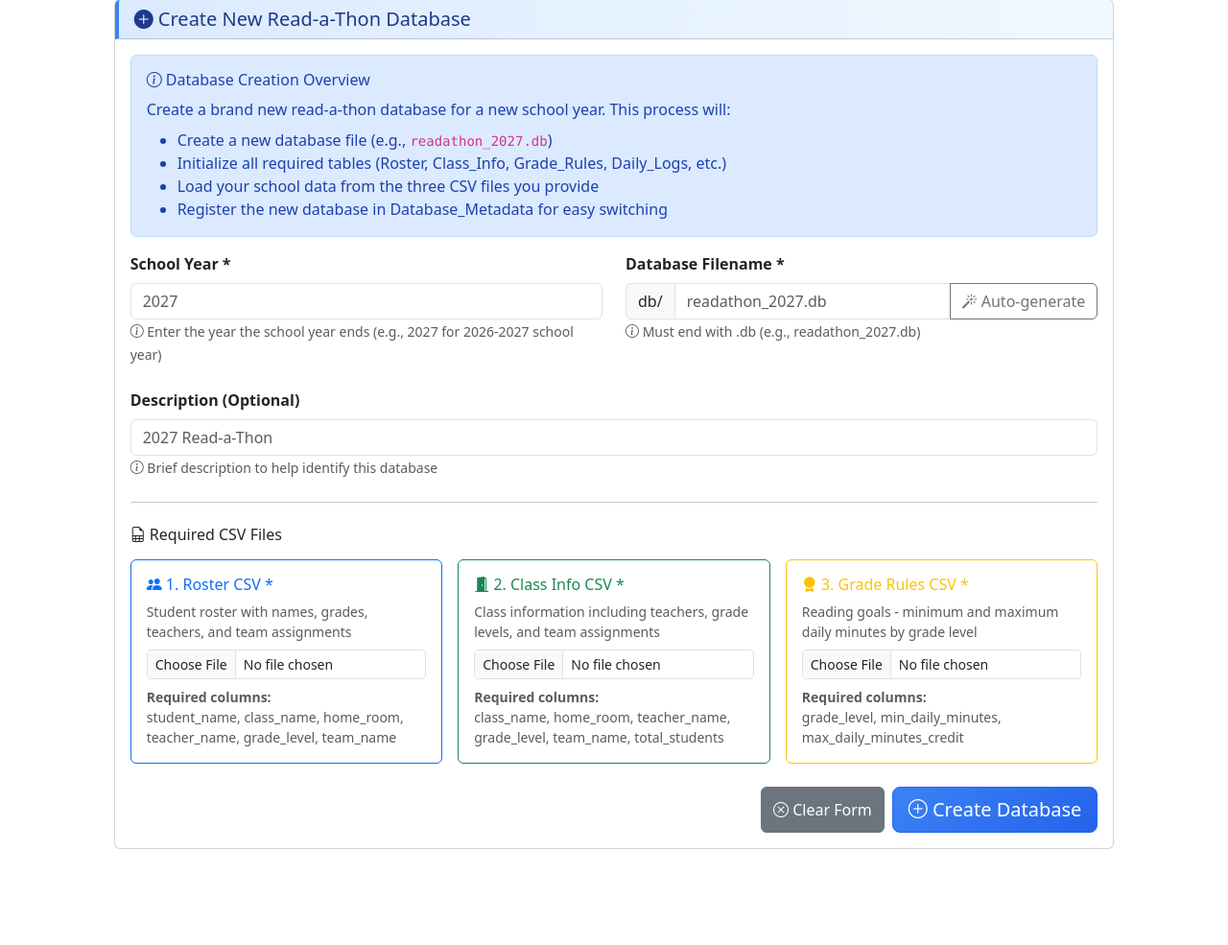
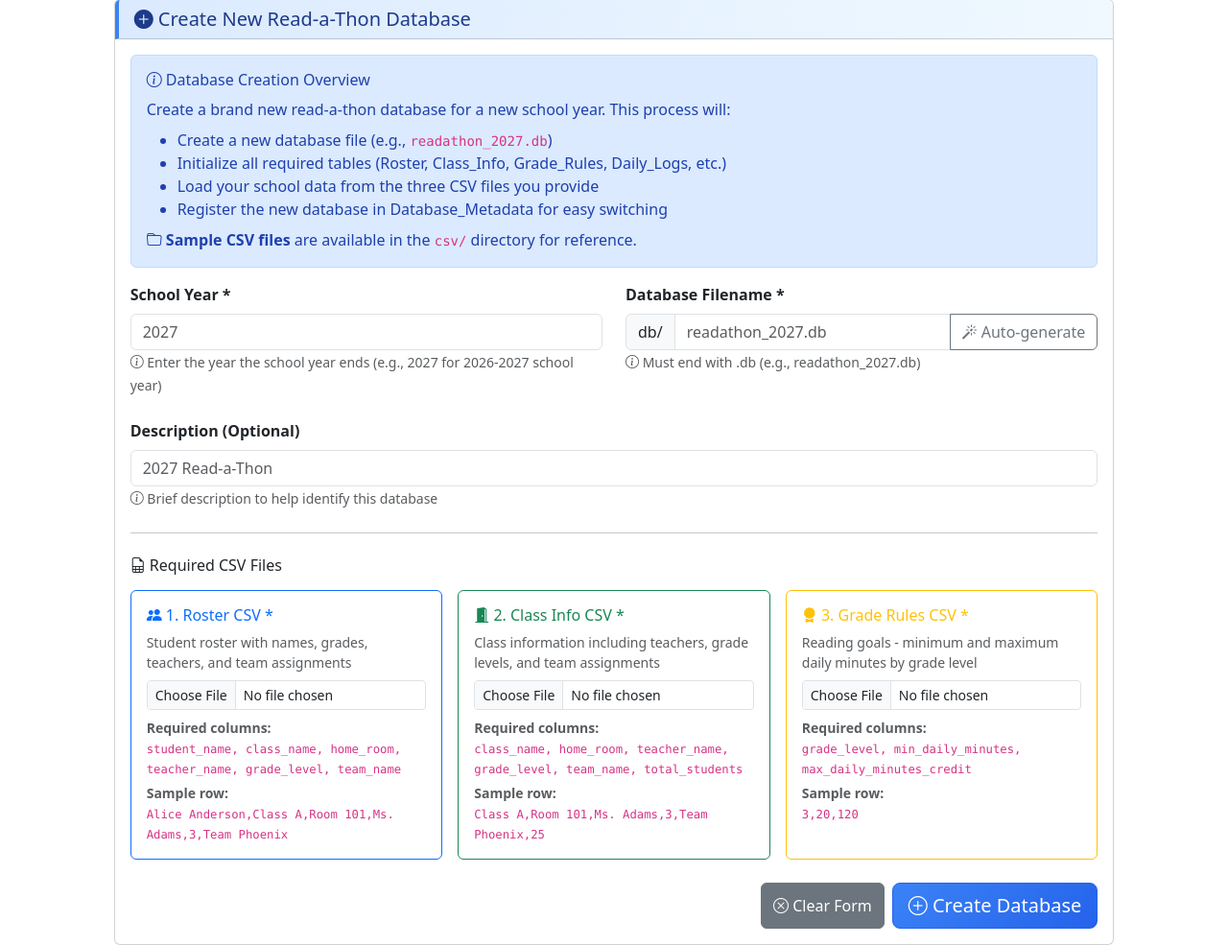
Before and after one commit to stevensouza/readathon, a Flask app: page /admin in a window 1280 px wide, after a click on "Database Creation". Shown: the part 251-1236 px from the top of the page at 96% size. Before the commit the page ends 1136 px from the top, so only its background shows below. Run offline with Flask 3, Linux system fonts and the light colour scheme; data comes from the database, SQL or seed files in the repository; data that the repository does not hold is empty; some libraries are stand-ins or nearby versions.

Commit message:
Improve Database Creation UI with sample rows and CSV reference
- Added sample row examples for each CSV upload (Roster, Class Info, Grade Rules)
- Wrapped required columns in <code> tags for better readability
- Added note about sample CSV files in csv/ directory
- Improved user guidance for CSV format requirements

🤖 Generated with Claude Code

Co-Authored-By: Claude <noreply@anthropic.com>

```diff
--- a/templates/admin.html
+++ b/templates/admin.html
@@ -293,12 +293,15 @@
                         <div class="alert alert-info">
                             <h6 class="alert-heading"><i class="bi bi-info-circle"></i> Database Creation Overview</h6>
                             <p class="mb-2">Create a brand new read-a-thon database for a new school year. This process will:</p>
-                            <ul class="mb-0">
+                            <ul class="mb-2">
                                 <li>Create a new database file (e.g., <code>readathon_2027.db</code>)</li>
                                 <li>Initialize all required tables (Roster, Class_Info, Grade_Rules, Daily_Logs, etc.)</li>
                                 <li>Load your school data from the three CSV files you provide</li>
                                 <li>Register the new database in Database_Metadata for easy switching</li>
                             </ul>
+                            <p class="mb-0">
+                                <i class="bi bi-folder"></i> <strong>Sample CSV files</strong> are available in the <code>csv/</code> directory for reference.
+                            </p>
                         </div>
 
                         <form id="createDatabaseForm" onsubmit="createDatabase(event)">
@@ -361,7 +364,11 @@
                                                    id="rosterCsv" accept=".csv" required>
                                             <small class="text-muted d-block mt-2">
                                                 <strong>Required columns:</strong><br>
-                                                student_name, class_name, home_room, teacher_name, grade_level, team_name
+                                                <code>student_name, class_name, home_room, teacher_name, grade_level, team_name</code>
+                                            </small>
+                                            <small class="text-muted d-block mt-1">
+                                                <strong>Sample row:</strong><br>
+                                                <code>Alice Anderson,Class A,Room 101,Ms. Adams,3,Team Phoenix</code>
                                             </small>
                                         </div>
                                     </div>
@@ -381,7 +388,11 @@
                                                    id="classInfoCsv" accept=".csv" required>
                                             <small class="text-muted d-block mt-2">
                                                 <strong>Required columns:</strong><br>
-                                                class_name, home_room, teacher_name, grade_level, team_name, total_students
+                                                <code>class_name, home_room, teacher_name, grade_level, team_name, total_students</code>
+                                            </small>
+                                            <small class="text-muted d-block mt-1">
+                                                <strong>Sample row:</strong><br>
+                                                <code>Class A,Room 101,Ms. Adams,3,Team Phoenix,25</code>
                                             </small>
                                         </div>
                                     </div>
@@ -401,7 +412,11 @@
                                                    id="gradeRulesCsv" accept=".csv" required>
                                             <small class="text-muted d-block mt-2">
                                                 <strong>Required columns:</strong><br>
-                                                grade_level, min_daily_minutes, max_daily_minutes_credit
+                                                <code>grade_level, min_daily_minutes, max_daily_minutes_credit</code>
+                                            </small>
+                                            <small class="text-muted d-block mt-1">
+                                                <strong>Sample row:</strong><br>
+                                                <code>3,20,120</code>
                                             </small>
                                         </div>
                                     </div>
```
